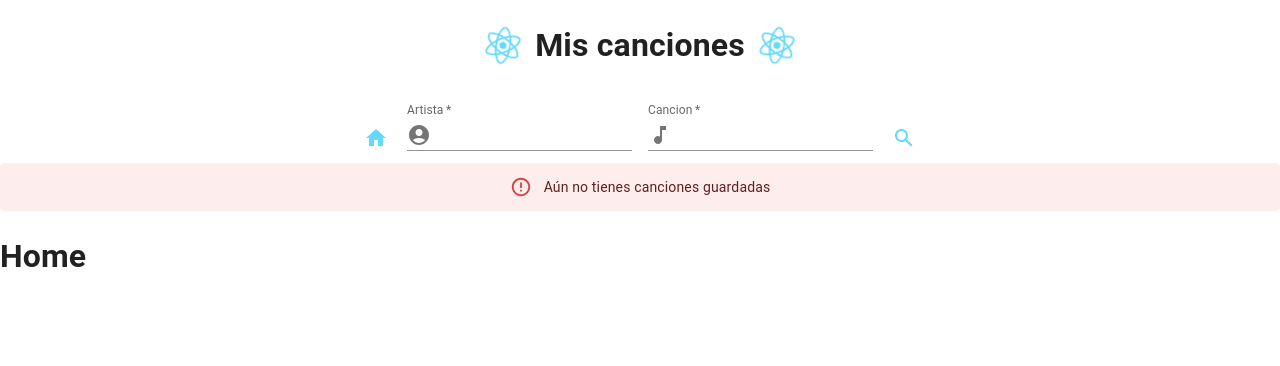
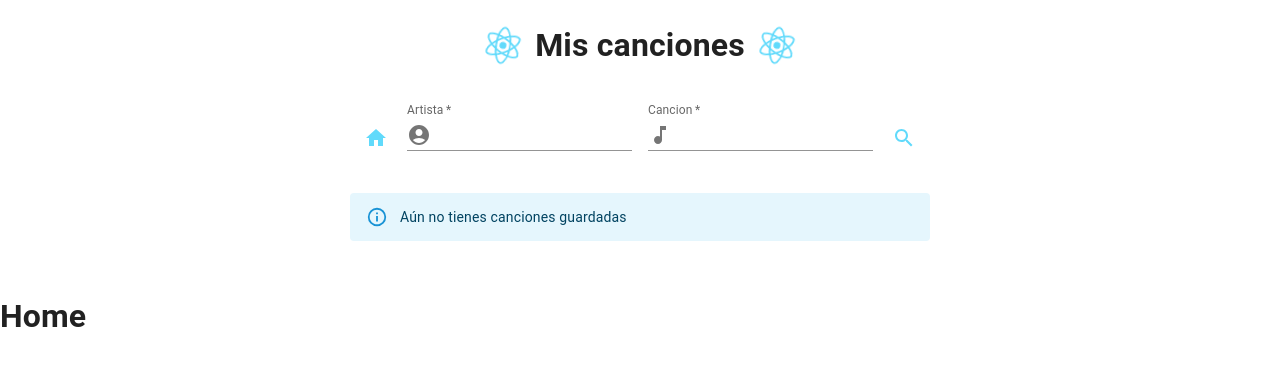
Before and after one commit to gerleven/React, a React (Create React App) app in the folder mis-canciones/: page / in a window 1280 px wide. Shown: the top 366 px of the page. Built offline with nearby package versions, Linux system fonts and the light colour scheme.

Commit message:
add launch button in ListaCanciones

```diff
--- a/mis-canciones/src/App.css
+++ b/mis-canciones/src/App.css
@@ -30,84 +30,14 @@
   height: auto;
 }
 
-/* Mi version: */
-/* @media (prefers-reduced-motion: no-preference) {
-  .App-header img {
-    animation: App-logo-spin infinite 20s linear;
-  }
-}
-
-@keyframes App-logo-spin {
-  from {
-    transform: rotate(0deg);
-  }
-  to {
-    transform: rotate(360deg);
-  }
-}
-
-.App {
-  display: flex;
-  flex-direction: column;
-  width: 70%;
-  min-height: 100vh;
-  background-color: rgb(245, 254, 255);
+.alert {
+  min-width: 35%;
   margin: 0 auto;
 }
 
-.App-header {
-  display: flex;
-  justify-content: center;
+.stackAlert {
+  min-width: 35%;
+  max-width: 50%;
+  margin: 0 auto;
+  padding: 30px;
 }
-
-.App-header img {
-  max-width: 64px;
-  height: auto;
-}
-
-.App-main {
-  width: 90%;
-  min-height: 80vh;
-  background-color: #fff;
-  margin: 0 auto;
-  border: solid 1px rgb(230, 237, 238);
-  border-radius: 15px;
-  padding: 20px;
-} */
-
-/* Letra: */
-/* .root {
-  max-width: 800;
-  margin: "2rem auto";
-}
-.lyrics {
-  white-space: pre-wrap !important;
-}
-.title {
-  margin-bottom: "3rem !important";
-}
-.media {
-  background-size: cover;
-  height: "50vh";
-}
-.addBtn {
-  justify-content: flex-end;
-} */
-
-/* ListaCnaciones: */
-/* .root {
-  flex-grow: 1;
-  max-width: 752;
-  margin: "auto";
-}
-.demo {
-  background-color: theme.palette.background.paper
-}
-.title {
-  margin: theme.spacing(4, 0, 2)
-}
-.alert {
-  font-size: "1.5rem";
-  justify-content: "center";
-  align-items: "center";
-} */
--- a/mis-canciones/src/App.js
+++ b/mis-canciones/src/App.js
@@ -22,6 +22,8 @@ import Buscador from "./Components/Buscador";
 import Letra from "./Components/Letra/Letra";
 import ListaCanciones from "./Components/ListaCanciones/ListaCanciones";
 import Loader from "./Components/Loader/Loader";
+import Stack from "@mui/material/Stack";
+import { Alert, AlertTitle } from "@mui/material";
 
 function App() {
   //Variables
@@ -101,7 +103,21 @@ function App() {
 
           {search.request ? ( //Si se hizo una busqueda
             error ? (
-              <p>Error</p>
+              <Stack className="stackAlert">
+                <Alert severity="error">
+                  <AlertTitle>
+                    No hubo resultados para la siguiente busqueda:
+                  </AlertTitle>
+                  <ul>
+                    <li>
+                      Artista: <b>{search.artist}</b>
+                    </li>
+                    <li>
+                      Canción: <b>{search.song}</b>
+                    </li>
+                  </ul>
+                </Alert>
+              </Stack>
             ) : loading ? (
               <Loader />
             ) : (
--- a/mis-canciones/src/Components/ListaCanciones/ListaCanciones.css
+++ b/mis-canciones/src/Components/ListaCanciones/ListaCanciones.css
@@ -10,8 +10,3 @@
 .title {
   margin: 4, 0, 2;
 }
-.alert {
-  font-size: 1.5 rem;
-  justify-content: center;
-  align-items: center;
-}
--- a/mis-canciones/src/Components/ListaCanciones/ListaCanciones.js
+++ b/mis-canciones/src/Components/ListaCanciones/ListaCanciones.js
@@ -11,19 +11,32 @@ import Avatar from "@mui/material/Avatar";
 import IconButton from "@mui/material/IconButton";
 import FolderIcon from "@mui/icons-material/Folder";
 import DeleteIcon from "@mui/icons-material/Delete";
+import LaunchIcon from '@mui/icons-material/Launch';
 
 import "./ListaCanciones.css";
+import "../../App.css";
+import { Link } from "react-router-dom";
 
-const myStyle = { width: "100%" };
-const myProperties = { sx: myStyle, spacing: 2 };
+// const myStyle = {
+//   width: "60%",
+//   margin: "auto",
+//   padding: "30px"
+// };
+// const myProperties = { sx: myStyle, spacing: 2 };
+// <Stack {...myProperties}>Example</Stack>
 
 const generate = function (mySongs) {
   return mySongs.map((el, index) => (
     <ListItem
       key={index}
       secondaryAction={
-        <IconButton edge="end" aria-label="delete">
-          <DeleteIcon />
+        <IconButton
+          edge="end"
+          aria-label="delete"
+          component={Link}
+          to={`cancion/${index}`}
+        >
+          <LaunchIcon />
         </IconButton>
       }
     >
@@ -39,10 +52,8 @@ const ListaCanciones = ({ mySongs, setMySongs }) => {
   return (
     <div>
       {mySongs.length == 0 ? (
-        <Stack {...myProperties}>
-          <Alert severity="error" className="alert">
-            Aún no tienes canciones guardadas
-          </Alert>
+        <Stack className="stackAlert">
+          <Alert severity="info">Aún no tienes canciones guardadas</Alert>
         </Stack>
       ) : (
         <List>{generate(mySongs)}</List>
```
